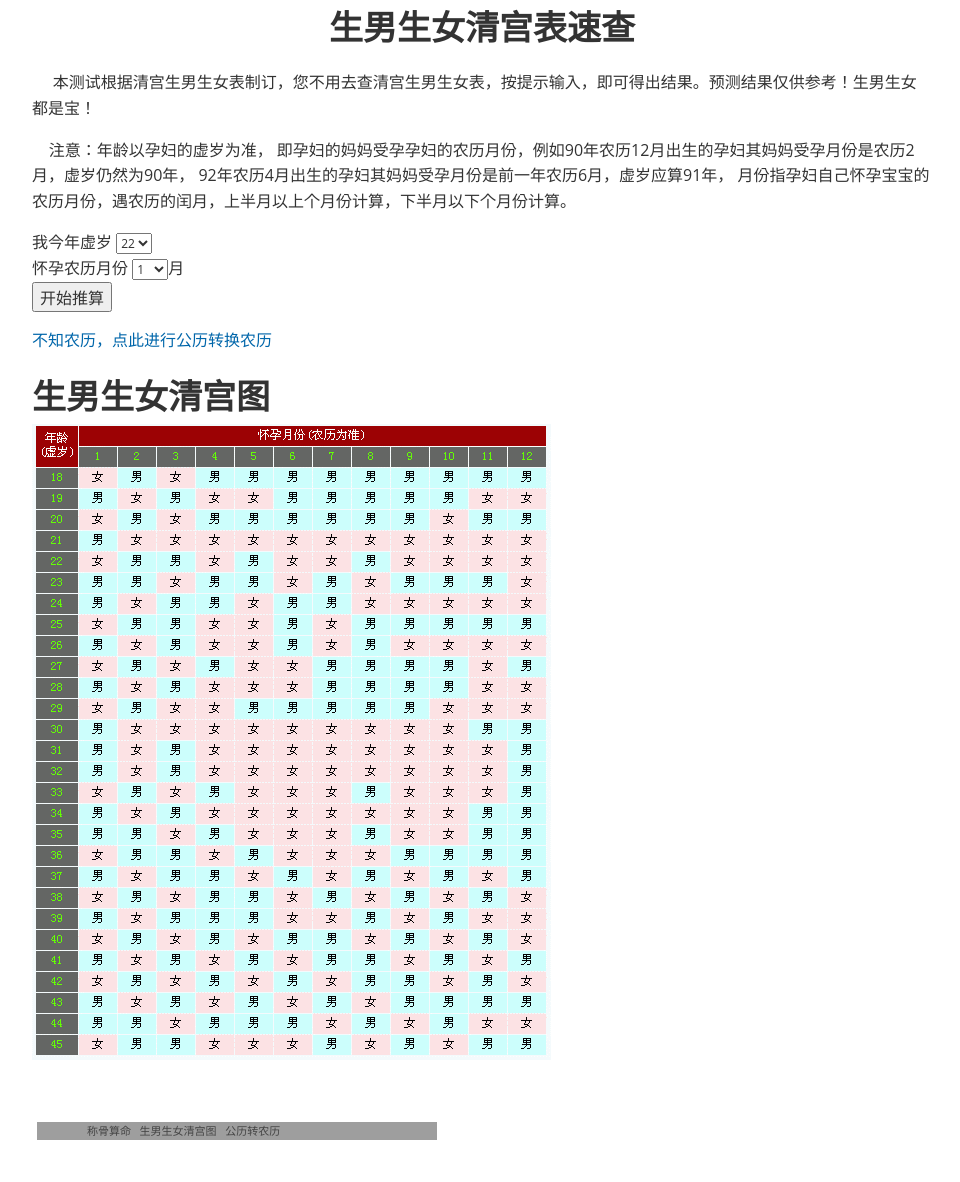
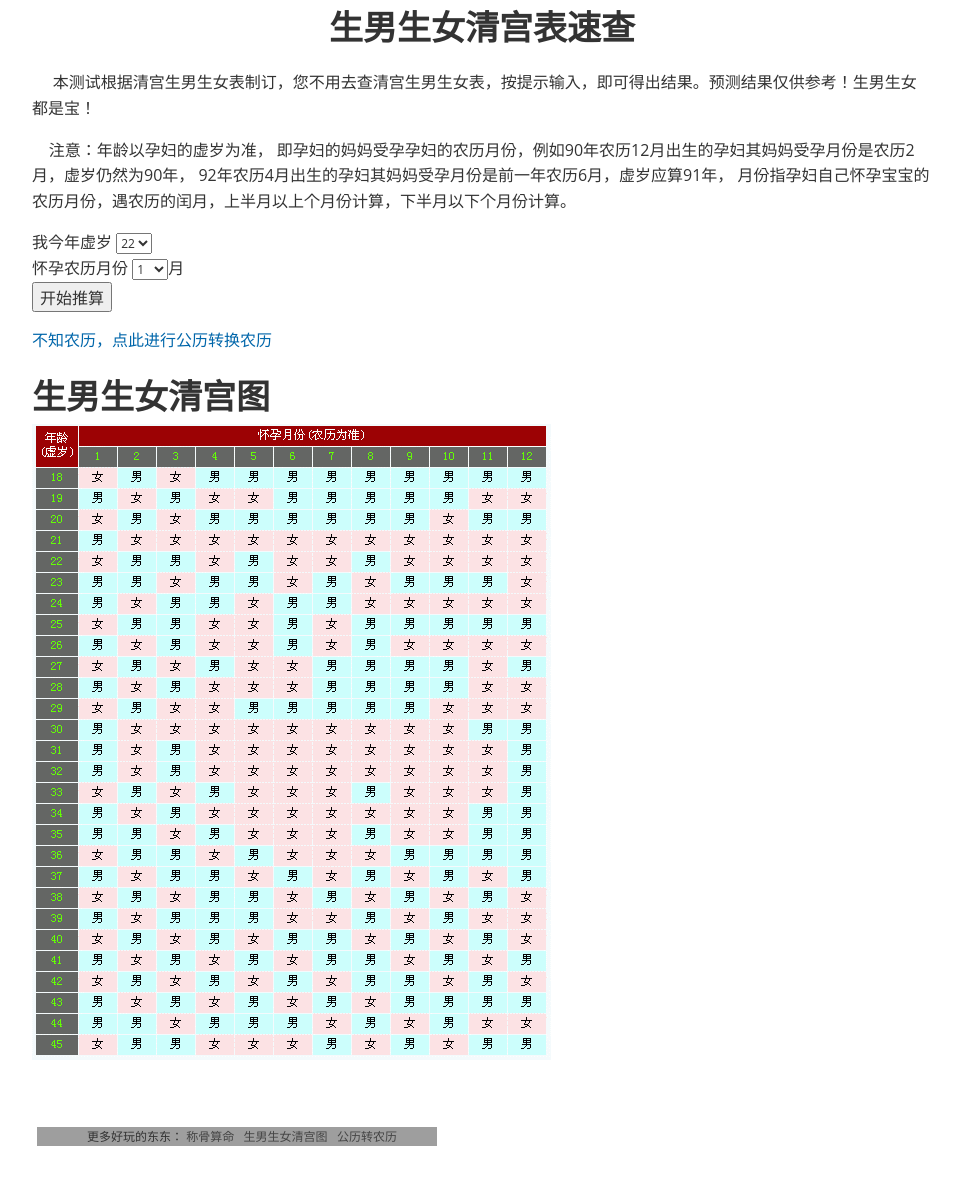
Before and after one commit to geelou/geelou.github.com, a Jekyll site: the page built from male_or_female_palace/index.html, in a window 1280 px wide. Shown: the whole page, without its empty margins (158-1118 px from the left). Built offline with Jekyll 4.4.1, drawn with Linux system fonts in a browser that asks for light colours; grey boxes are pictures that could not be loaded.

Commit message:
更新底部节点

```diff
--- a/_includes/footer.html
+++ b/_includes/footer.html
@@ -1,5 +1,6 @@
 		<footer class='site-footer'>
         <div class='container'>
+        	更多好玩的东东：
         	<a href="/called_bone_fortune/">称骨算命</a> &nbsp;
 					<a href="/male_or_female_palace/">生男生女清宫图</a> &nbsp;
 					<a href="/gongli2nongli.html">公历转农历</a> &nbsp;
--- a/css/styles.css
+++ b/css/styles.css
@@ -155,7 +155,7 @@ a:hover { text-decoration: underline; color: #0099ff; }
 
 body { background-color: white; color: #333333; padding: 0; margin: 0; }
 
-.site-footer { color: #777777; font-size: 11px; margin: 10px; }
+.site-footer { font-size: 12px; margin: 10px; }
 .site-footer a { color: #444444; }
 .site-footer .sponsor img { vertical-align: middle; width: 59px; height: 15px; }
 
```
